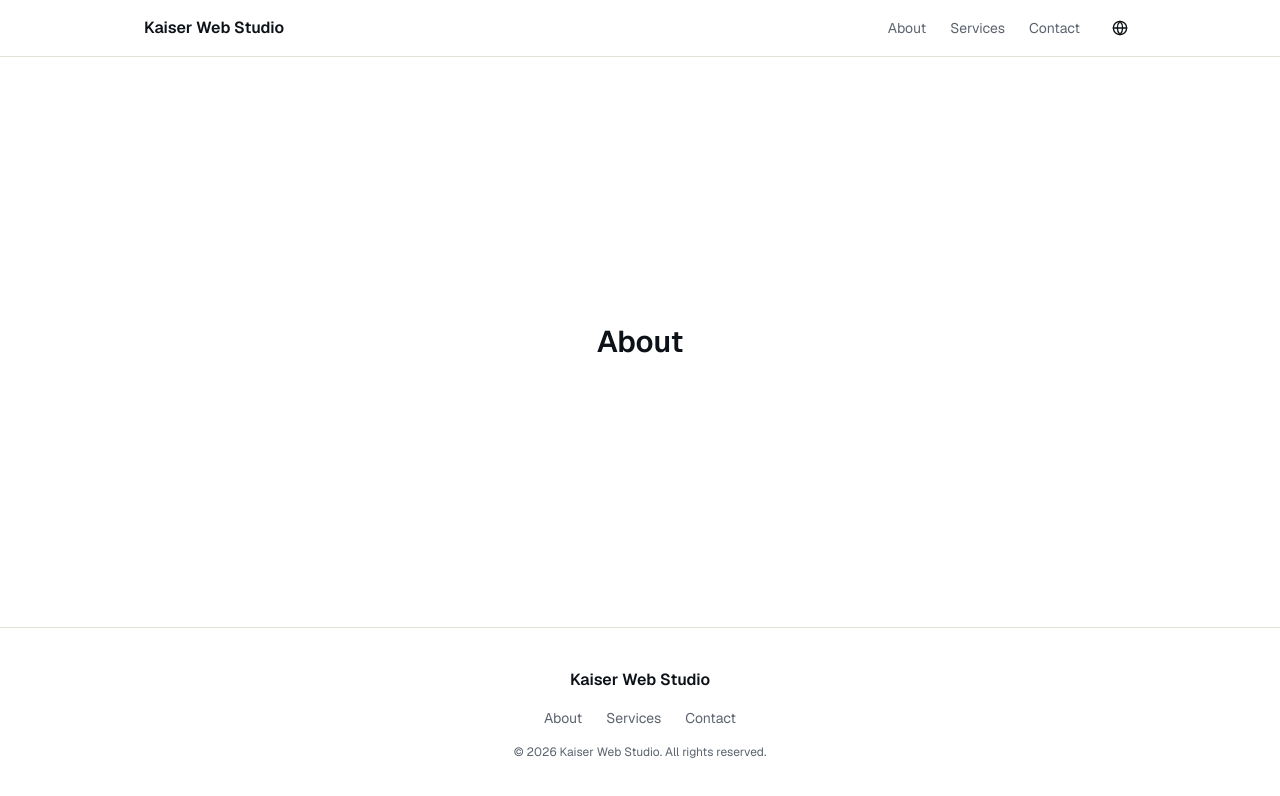
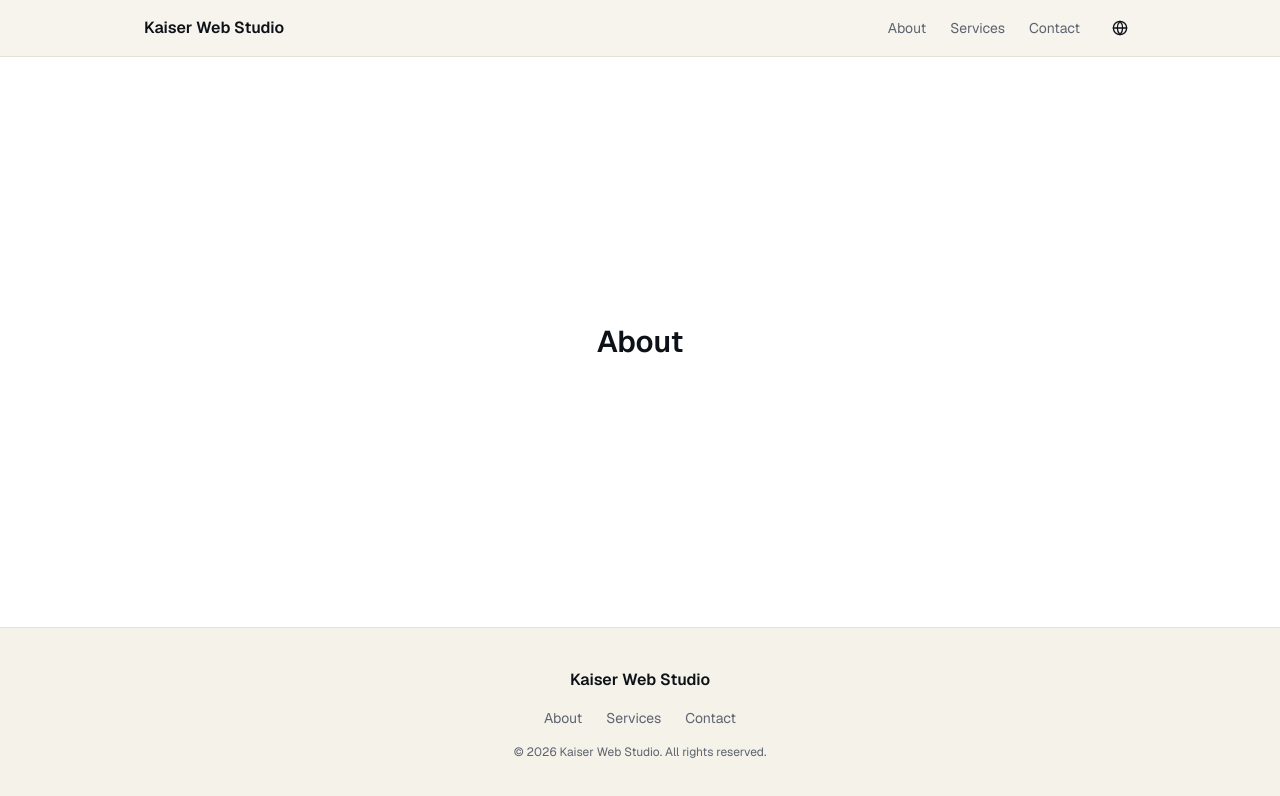
Before and after one commit to Tomas-Kaiser/kaiserwebstudio, a Next.js app: page /en/about in a window 1280 px wide. Shown: the top 796 px of the page. Built offline with nearby package versions, Linux system fonts and the light colour scheme.

Commit message:
Add secondary bg for nav and footer

```diff
--- a/src/components/footer.tsx
+++ b/src/components/footer.tsx
@@ -7,7 +7,7 @@ export function Footer() {
   const tFooter = useTranslations("Footer");
 
   return (
-    <footer className="border-t border-border">
+    <footer className="border-t border-border bg-secondary">
       <div className="mx-auto flex max-w-5xl flex-col items-center gap-4 px-4 py-10 text-center">
         <Link href="/" className="font-semibold">
           Kaiser Web Studio
--- a/src/components/navbar.tsx
+++ b/src/components/navbar.tsx
@@ -25,7 +25,7 @@ export function Navbar() {
   const pathname = usePathname();
 
   return (
-    <header className="sticky top-0 z-40 border-b border-border bg-background/95 backdrop-blur supports-[backdrop-filter]:bg-background/80">
+    <header className="sticky top-0 z-40 border-b border-border bg-secondary/95 backdrop-blur supports-[backdrop-filter]:bg-secondary/80">
       <div className="mx-auto flex h-14 max-w-5xl items-center justify-between px-4">
         <Link href="/" className="font-semibold">
           Kaiser Web Studio
```
